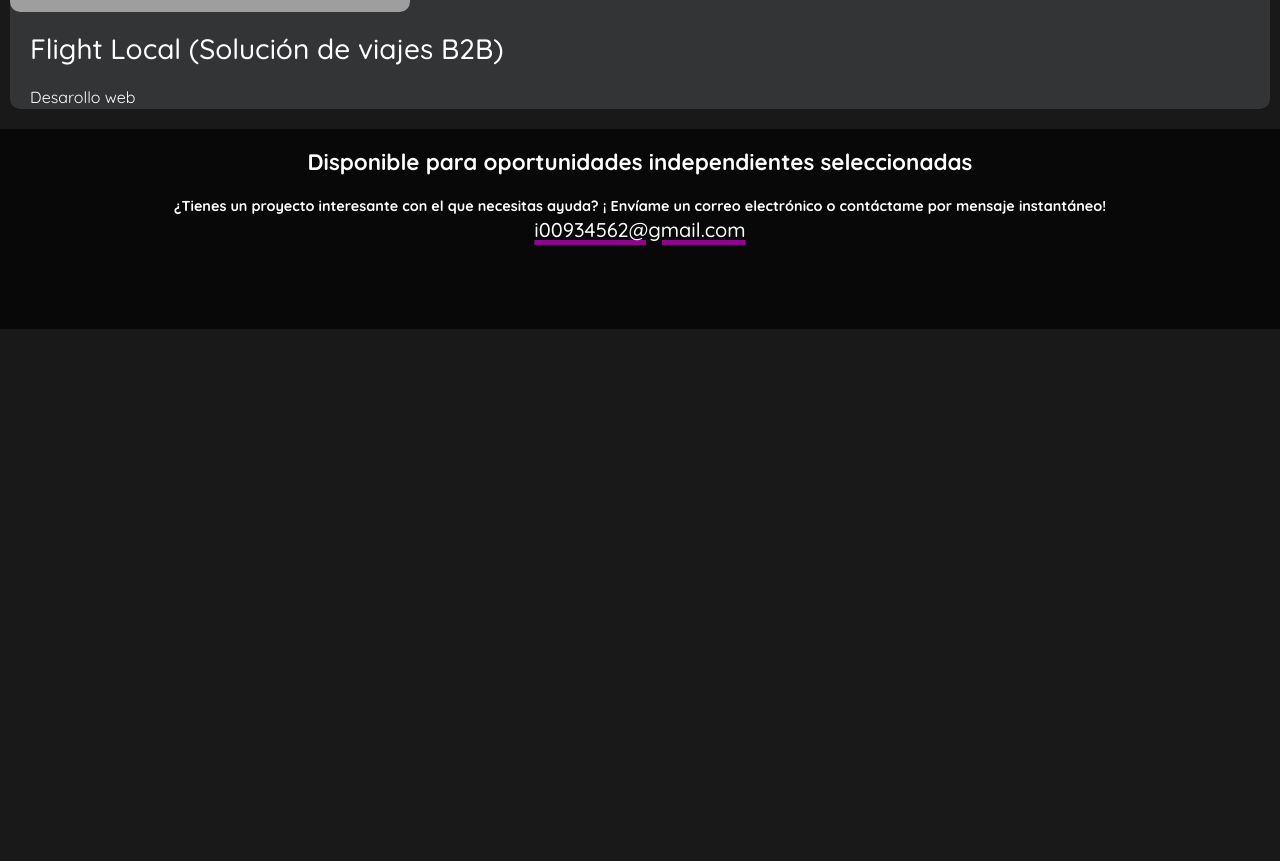
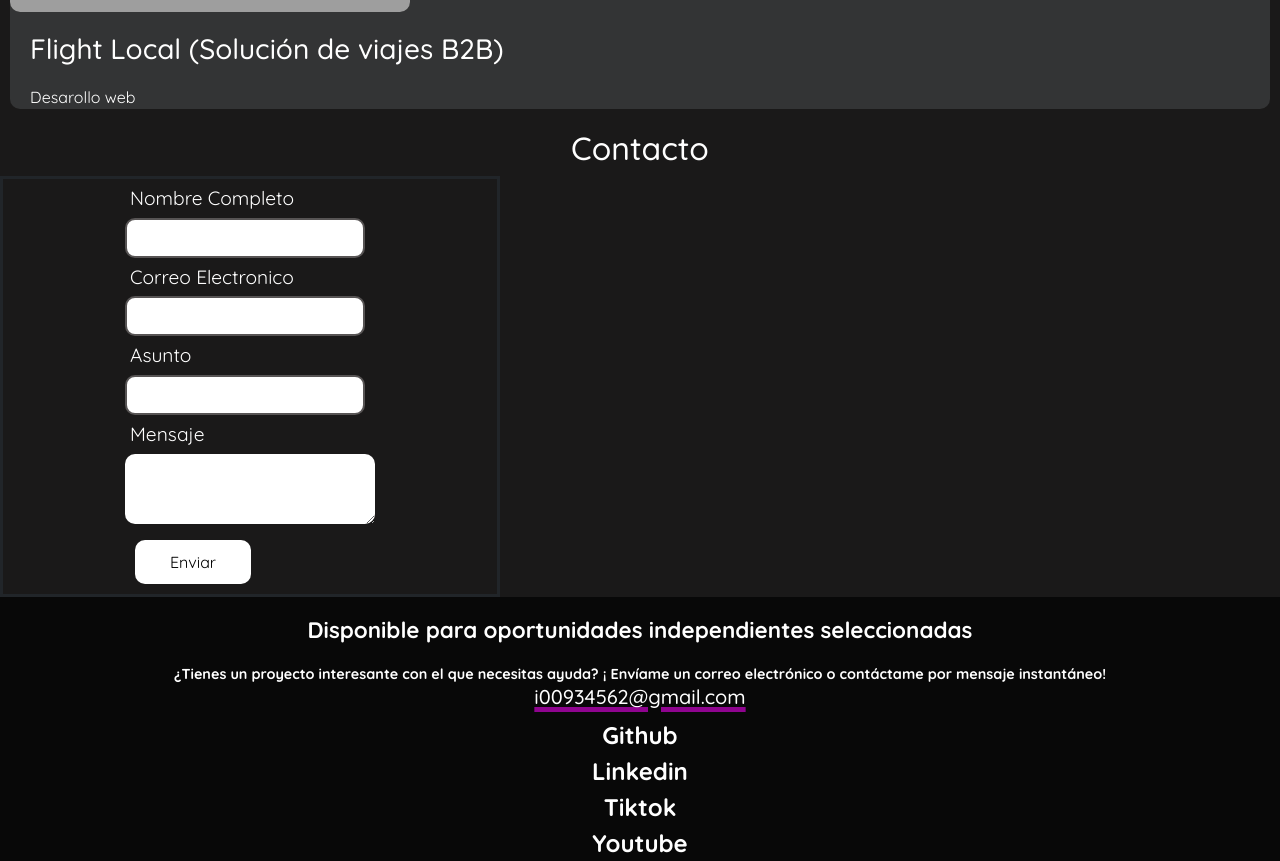
Before and after one commit to joseismaelvargas/mi-portafolio, a React (Vite) app: page / in a window 1280 px wide. Shown: the part 2516-3377 px from the top of the page. Before the commit the page ends 2845 px from the top, so only its background shows below. Built offline with nearby package versions, Linux system fonts and the light colour scheme; grey boxes are pictures that could not be loaded; a web font is replaced by a local one.

Commit message:
Se agrego emailjs y react hook Form

```diff
--- a/index.html
+++ b/index.html
@@ -13,6 +13,7 @@
     <div id="root"></div>
     <script src="https://cdn.jsdelivr.net/npm/@popperjs/core@2.11.8/dist/umd/popper.min.js" integrity="sha384-I7E8VVD/ismYTF4hNIPjVp/Zjvgyol6VFvRkX/vR+Vc4jQkC+hVqc2pM8ODewa9r" crossorigin="anonymous"></script>
 <script src="https://cdn.jsdelivr.net/npm/bootstrap@5.3.3/dist/js/bootstrap.min.js" integrity="sha384-0pUGZvbkm6XF6gxjEnlmuGrJXVbNuzT9qBBavbLwCsOGabYfZo0T0to5eqruptLy" crossorigin="anonymous"></script>
-    <script type="module" src="/src/main.jsx"></script>
+<script src="https://cdn.jsdelivr.net/npm/sweetalert2@11"></script>
+<script type="module" src="/src/main.jsx"></script>
   </body>
 </html>
--- a/package.json
+++ b/package.json
@@ -10,6 +10,7 @@
     "preview": "vite preview"
   },
   "dependencies": {
+    "@emailjs/browser": "^4.4.1",
     "@tailwindcss/vite": "^4.0.7",
     "aceternity-ui": "^0.2.2",
     "clsx": "^2.1.1",
@@ -17,8 +18,10 @@
     "motion": "^12.4.4",
     "react": "^19.0.0",
     "react-dom": "^19.0.0",
+    "react-hook-form": "^7.54.2",
     "react-icons": "^5.5.0",
     "react-router-dom": "^7.2.0",
+    "sweetalert2": "^11.17.2",
     "swiper": "^11.2.4",
     "tailwind-merge": "^3.0.1",
     "tailwindcss": "^4.0.7"
--- /dev/null
+++ b/src/components/Formulario.jsx
@@ -0,0 +1,78 @@
+import { useForm } from "react-hook-form"
+import"../components/css/Formulario.css"
+import { useRef } from "react";
+import emailjs from "@emailjs/browser"
+const Formulario = () => {
+  const { register, handleSubmit ,formState:{errors},reset,setValue} = useForm();
+  const form=useRef()
+  const Sendemail=()=>{
+
+     emailjs
+      .sendForm('service_0hiib5a', 'template_ixeaf0s', form.current, {
+        publicKey: 'YsSHDf_TbSF18GkGC',
+      })
+      .then(
+        () => {
+          Swal.fire({
+            position: "top-center",
+            icon: "success",
+            title: "Email Enviado",
+            showConfirmButton: false,
+            timer: 1500
+          });
+         console.log('SUCCESS!');
+     reset()
+        },
+        (error) => {
+          console.log('FAILED...', error.text);
+        },
+      );
+  }
+  return (
+    <section >
+      <h2 className="text-center text-white">Contacto</h2>
+    <div className="div-form">
+
+      <form ref={form} onSubmit={handleSubmit(Sendemail)}>
+        <label htmlFor="">Nombre Completo</label><br />
+        <input type="text"  {...register("nombre",
+         {
+          required:"Agregue Su nombre",
+          minLength:{value:4,message:"Agregue un Nombre Valido"}
+         }
+        )} /><br  />
+        {errors.nombre&&<p className="error"> {errors.nombre.message}</p>}
+        <label htmlFor="">Correo Electronico</label><br />
+        <input type="email"  {...register("correo",
+         {
+          required:"Agregue Su Correo Electronico",
+          minLength:{value:6,message:"Agregue un Correo Valido"}
+         }
+        )}/><br />
+         {errors.correo&&<p className="error"> {errors.correo.message}</p>}
+        <label htmlFor="">Asunto</label><br />
+        <input type="text"  {...register("asunto",
+         {
+          required:"Agregue Un Asunto",
+          minLength:{value:7,message:"Agregue un Asunto Valido"}
+         }
+        )}/><br />
+         {errors.asunto&&<p className="error"> {errors.asunto.message}</p>}
+        <label htmlFor="">Mensaje</label><br />
+        <textarea type="text"
+         {...register("mensaje",
+          {
+           required:"Agregue Su Mensaje",
+           minLength:{value:5,message:"Agregue mas Contexto al Mensaje"}
+          }
+         )}></textarea><br />
+          {errors.mesaje&&<p className="error"> {errors.mensaje.message}</p>}
+
+        <button type="submit">Enviar</button>
+      </form>
+    </div>
+    </section>
+  )
+}
+
+export default Formulario
--- a/src/components/common/Footer.jsx
+++ b/src/components/common/Footer.jsx
@@ -1,4 +1,5 @@
 import "./nav.css"
+import { Link } from "react-router-dom"
 export const Footer=()=>{
     return(
         <>
@@ -8,6 +9,14 @@ export const Footer=()=>{
                 Envíame un correo electrónico o contáctame por mensaje instantáneo!</p>
                <h3 className="copiriht">i00934562@gmail.com</h3>
 
+             <Link className="list" to={"https://github.com/joseismaelvargas"} >Github</Link>
+            <Link className="list" to={"https://www.linkedin.com/in/ismael-jose-vargas-221118351/"}>Linkedin</Link>
+
+           <Link className="list" to={""}>Tiktok</Link>
+            <Link className="list" to={"https://www.youtube.com/@ismaelvargas6084"}>Youtube</Link>
+
+
+
              </footer>
         </>
     )
--- a/src/components/common/Main.jsx
+++ b/src/components/common/Main.jsx
@@ -3,6 +3,7 @@ import { Vision } from "../Vision"
 import { Herramientas } from "../Herramientas"
 import { Trabajo } from "../Trabajo"
 import Filtrar from "../Filtrar"
+import Formulario from "../Formulario"
 
 export const Main=()=>{
     return(
@@ -14,6 +15,7 @@ export const Main=()=>{
 
        <Trabajo></Trabajo>
        <Filtrar></Filtrar>
+       <Formulario></Formulario>
 
         </main>
         </>
--- a/src/components/common/nav.css
+++ b/src/components/common/nav.css
@@ -60,3 +60,17 @@ cursor: pointer;
     margin: 0px 0px;
     text-align: center;
 }
+.list{
+
+    flex-direction: column;
+    text-decoration: none;
+    color: white;
+    font-weight: bold;
+    font-size: 1.5rem;
+
+    text-align: center;
+    background-color: rgb(8, 8, 8);
+}
+.divdireciones{
+    background-color: black;
+}
--- /dev/null
+++ b/src/components/css/Formulario.css
@@ -0,0 +1,40 @@
+.div-form{
+    display: flex;
+    justify-content: center;
+    border: solid;
+    width: 500px;
+
+}
+form>label{
+    color: white;
+    font-weight: 400;
+    font-size: 1.2rem;
+    margin: 5px;
+}
+form>input{
+    background-color: white;
+    border:  rgb(87, 84, 84) 2px solid;
+    border-radius: 10px;
+    height: 40px;
+    width: 240px;
+
+}
+form>button{
+    background-color: white;
+    color: black;
+    margin: 10px;
+    padding: 10px 35px;
+    border-radius: 10px;
+
+}
+form>textarea{
+    background-color: white;
+    border-radius: 10px;
+    width: 250px;
+    height: 70px;
+}
+.error{
+    color: rgb(141, 44, 44);
+    font-weight: 400;
+    margin: 1;
+}
```
Also changed, not shown: 2 other files (tests, documents, lock files or other folders).
